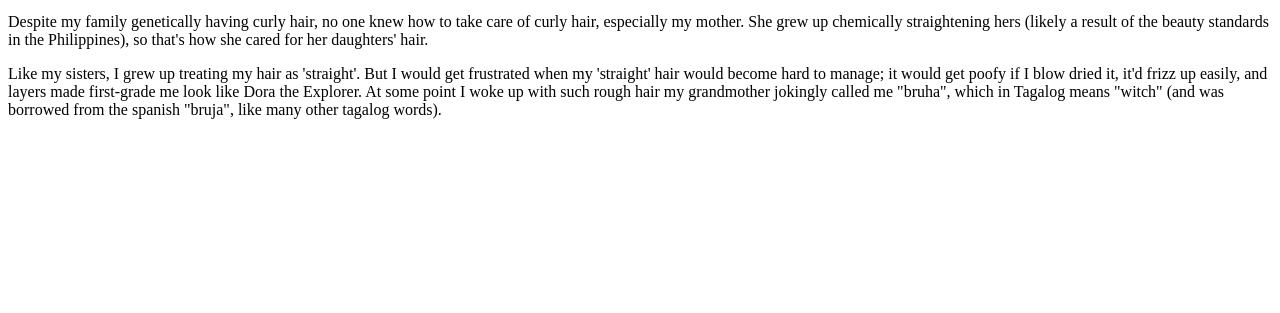
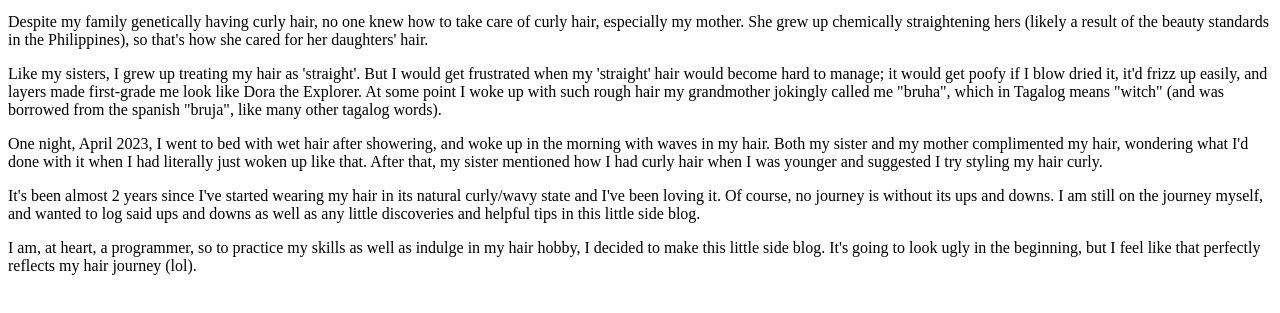
Before and after one commit to lei-rivera/wavykurly-kulei, a plain HTML site: page aboutme.html in a window 1280 px wide. Shown: the part 119-432 px from the top of the page. Drawn offline with Linux system fonts and the light colour scheme.

Commit message:
deleted some directories, added components, reorganized things

```diff
--- a/aboutme.html
+++ b/aboutme.html
@@ -28,6 +28,26 @@
             jokingly called me "bruha", which in Tagalog means "witch" (and was borrowed from the spanish "bruja", like
             many other tagalog words).
         </p>
+
+        <p>
+            One night, April 2023, I went to bed with wet hair after showering, and woke up in the morning with waves in
+            my hair.
+            Both my sister and my mother complimented my hair, wondering what I'd done with it when I had literally just
+            woken up like that. After that, my sister mentioned how I had curly hair when I was younger and suggested I
+            try styling my hair curly.
+        </p>
+
+        <p>
+            It's been almost 2 years since I've started wearing my hair in its natural curly/wavy state and I've been
+            loving it. Of course, no journey is without its ups and downs. I am still on the journey myself, and wanted
+            to log said ups and downs as well as any little discoveries and helpful tips in this little side blog.
+        </p>
+
+        <p>
+            I am, at heart, a programmer, so to practice my skills as well as indulge in my hair hobby, I decided to
+            make this little side blog. It's going to look ugly in the beginning, but I feel like that perfectly
+            reflects my hair journey (lol).
+        </p>
     </body>
 
 </html>
```
Also changed, not shown: html-components/footer.html (added), html-components/header.html (added), posts/personal/curly-journey.html (added), posts/personal/growth-journey.html (added), posts/personal/routine.html (added).
